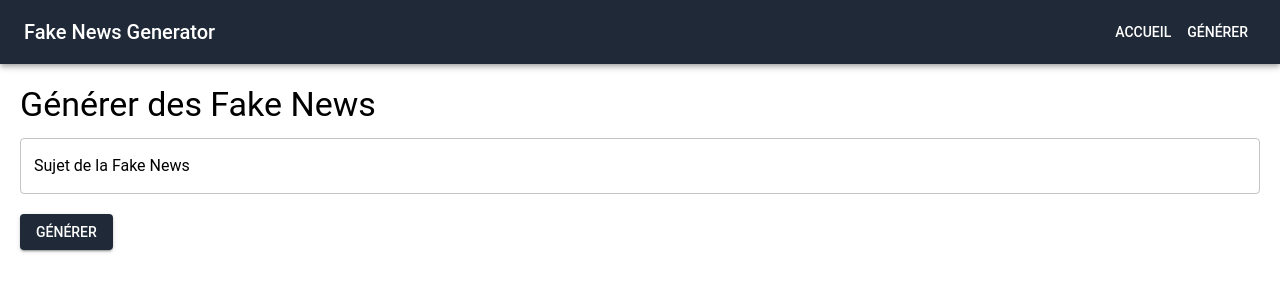
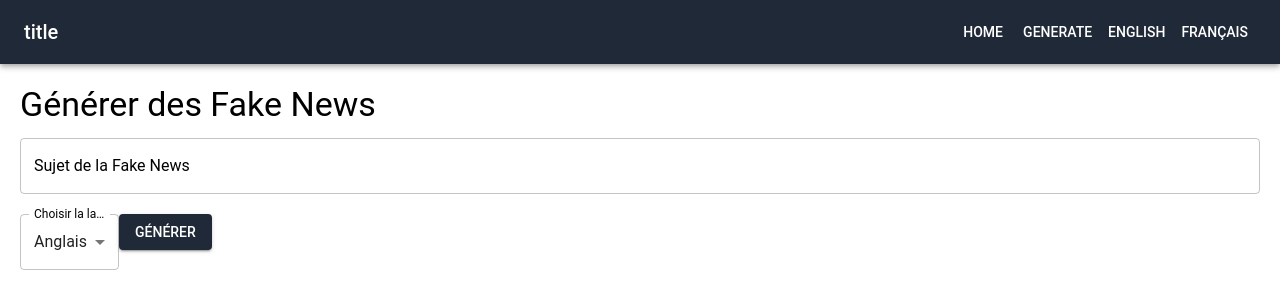
Before and after one commit to Dodeci-XII/fake-news, a React (Create React App) app in the folder fake-news-generator/: page /generate in a window 1280 px wide. Shown: the top 308 px of the page. Built offline with nearby package versions, Linux system fonts and the light colour scheme.

Commit message:
Choix de la langue pour le site

```diff
--- a/fake-news-generator/package.json
+++ b/fake-news-generator/package.json
@@ -10,9 +10,11 @@
     "@testing-library/react": "^13.4.0",
     "@testing-library/user-event": "^13.5.0",
     "axios": "^1.7.7",
+    "i18next": "^23.16.0",
     "openai": "^4.67.3",
     "react": "^18.3.1",
     "react-dom": "^18.3.1",
+    "react-i18next": "^15.0.3",
     "react-router": "^6.27.0",
     "react-router-dom": "^6.27.0",
     "react-scripts": "5.0.1",
--- a/fake-news-generator/src/Components/Header.js
+++ b/fake-news-generator/src/Components/Header.js
@@ -4,19 +4,32 @@ import Toolbar from "@mui/material/Toolbar";
 import Typography from "@mui/material/Typography";
 import Button from "@mui/material/Button";
 import { Link } from "react-router-dom";
+import { useTranslation } from "react-i18next"; // Assurez-vous d'importer useTranslation
 
 const Header = () => {
+  const { i18n } = useTranslation(); // Récupérer l'instance i18n
+
+  const changeLanguage = (lng) => {
+    i18n.changeLanguage(lng);
+  };
+
   return (
     <AppBar position="static">
       <Toolbar>
         <Typography variant="h6" sx={{ flexGrow: 1 }}>
-          Fake News Generator
+          {i18n.t("title")}
         </Typography>
         <Button color="inherit" component={Link} to="/">
-          Accueil
+          {i18n.t("home")}
         </Button>
         <Button color="inherit" component={Link} to="/generate">
-          Générer
+          {i18n.t("generate")}
+        </Button>
+        <Button color="inherit" onClick={() => changeLanguage("en")}>
+          English
+        </Button>
+        <Button color="inherit" onClick={() => changeLanguage("fr")}>
+          Français
         </Button>
       </Toolbar>
     </AppBar>
--- a/fake-news-generator/src/api/aiService.js
+++ b/fake-news-generator/src/api/aiService.js
@@ -33,8 +33,8 @@ export const generateFakeNews = async (subject) => {
       },
     });
 
-    return response;
-    // console.log("API Response:", response.data.choices[0].message.content);
+    // Récupérez le texte directement depuis la réponse
+    return response.data.choices[0].message.content;
   } catch (error) {
     console.error("Error generating fake news:", error.response?.data || error);
     throw new Error(
--- /dev/null
+++ b/fake-news-generator/src/i18n.js
@@ -0,0 +1,18 @@
+import i18n from "i18next";
+import { initReactI18next } from "react-i18next";
+import en from "./locales/en.json";
+import fr from "./locales/fr.json";
+
+i18n.use(initReactI18next).init({
+  resources: {
+    en: { translation: en },
+    fr: { translation: fr },
+  },
+  lng: "en",
+  fallbackLng: "en",
+  interpolation: {
+    escapeValue: false,
+  },
+});
+
+export default i18n;
--- a/fake-news-generator/src/index.js
+++ b/fake-news-generator/src/index.js
@@ -5,6 +5,7 @@ import App from "./App";
 import reportWebVitals from "./reportWebVitals";
 import { ThemeProvider } from "@mui/material/styles";
 import theme from "./theme";
+import "./i18n";
 
 const root = ReactDOM.createRoot(document.getElementById("root"));
 root.render(
--- /dev/null
+++ b/fake-news-generator/src/locales/en.json
@@ -0,0 +1,6 @@
+{
+    "generate_news": "Generate Fake News",
+    "subject_placeholder": "Subject of the Fake News",
+    "error_message": "Error generating fake news",
+    "fake_news": "Fake News :"
+  }
--- /dev/null
+++ b/fake-news-generator/src/locales/fr.json
@@ -0,0 +1,6 @@
+{
+    "generate_news": "Générer des Fake News",
+    "subject_placeholder": "Sujet de la Fake News",
+    "error_message": "Erreur lors de la génération de la fake news",
+    "fake_news": "Fake News :"
+  }
--- a/fake-news-generator/src/pages/GenerateNews.js
+++ b/fake-news-generator/src/pages/GenerateNews.js
@@ -6,23 +6,24 @@ import CircularProgress from "@mui/material/CircularProgress";
 import Typography from "@mui/material/Typography";
 import Card from "@mui/material/Card";
 import CardContent from "@mui/material/CardContent";
+import MenuItem from "@mui/material/MenuItem"; // Importer MenuItem
 
 const GenerateNews = () => {
   const [subject, setSubject] = useState("");
   const [loading, setLoading] = useState(false);
   const [news, setNews] = useState("");
   const [error, setError] = useState(null);
+  const [language, setLanguage] = useState("en"); // État pour la langue
 
   const handleGenerate = async () => {
-    if (!subject.trim()) return; // Check for empty or whitespace-only input
+    if (!subject.trim()) return; // Vérifie si l'entrée est vide ou contient uniquement des espaces
 
     setLoading(true);
     setError(null);
 
     try {
-      const resultFakeNews = await generateFakeNews(subject);
-      const fakeNews = resultFakeNews.data.choices[0].message.content;
-      setNews(fakeNews); // Met à jour l'état avec la fake news générée
+      const fakeNews = await generateFakeNews(subject, language); // Passer la langue ici
+      setNews(fakeNews); // Assurez-vous que fakeNews contient le texte correct
     } catch (err) {
       setError(err.message || "Erreur lors de la génération de la fake news");
     } finally {
@@ -43,6 +44,16 @@ const GenerateNews = () => {
         onChange={(e) => setSubject(e.target.value)}
         style={{ marginBottom: "20px" }}
       />
+      <TextField
+        select
+        label="Choisir la langue"
+        value={language}
+        onChange={(e) => setLanguage(e.target.value)}
+        style={{ marginBottom: "20px" }}
+      >
+        <MenuItem value="en">Anglais</MenuItem>
+        <MenuItem value="fr">Français</MenuItem>
+      </TextField>
       <Button
         variant="contained"
         color="primary"
```
Also changed, not shown: 1 other file (tests, documents, lock files or other folders).
